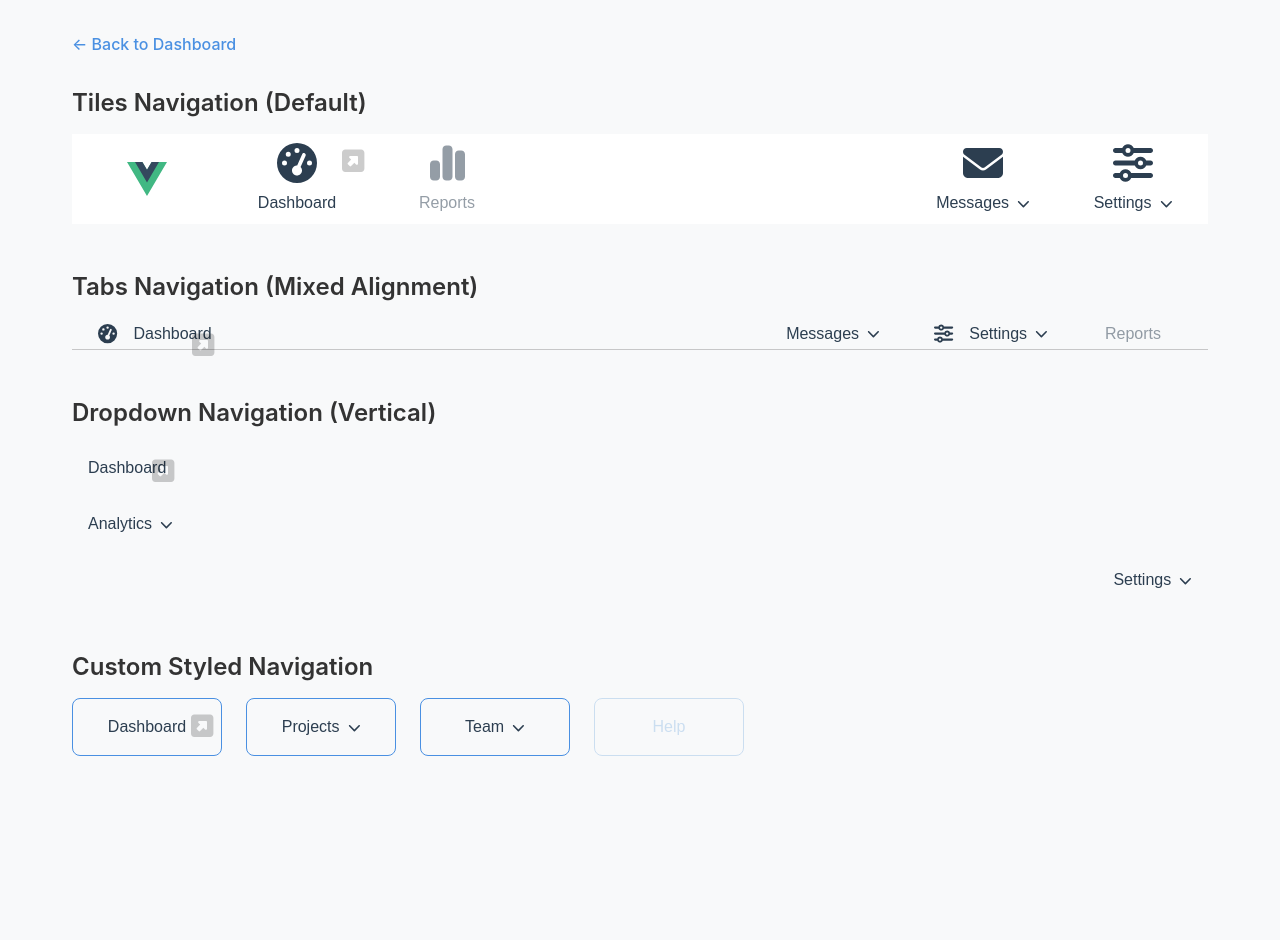
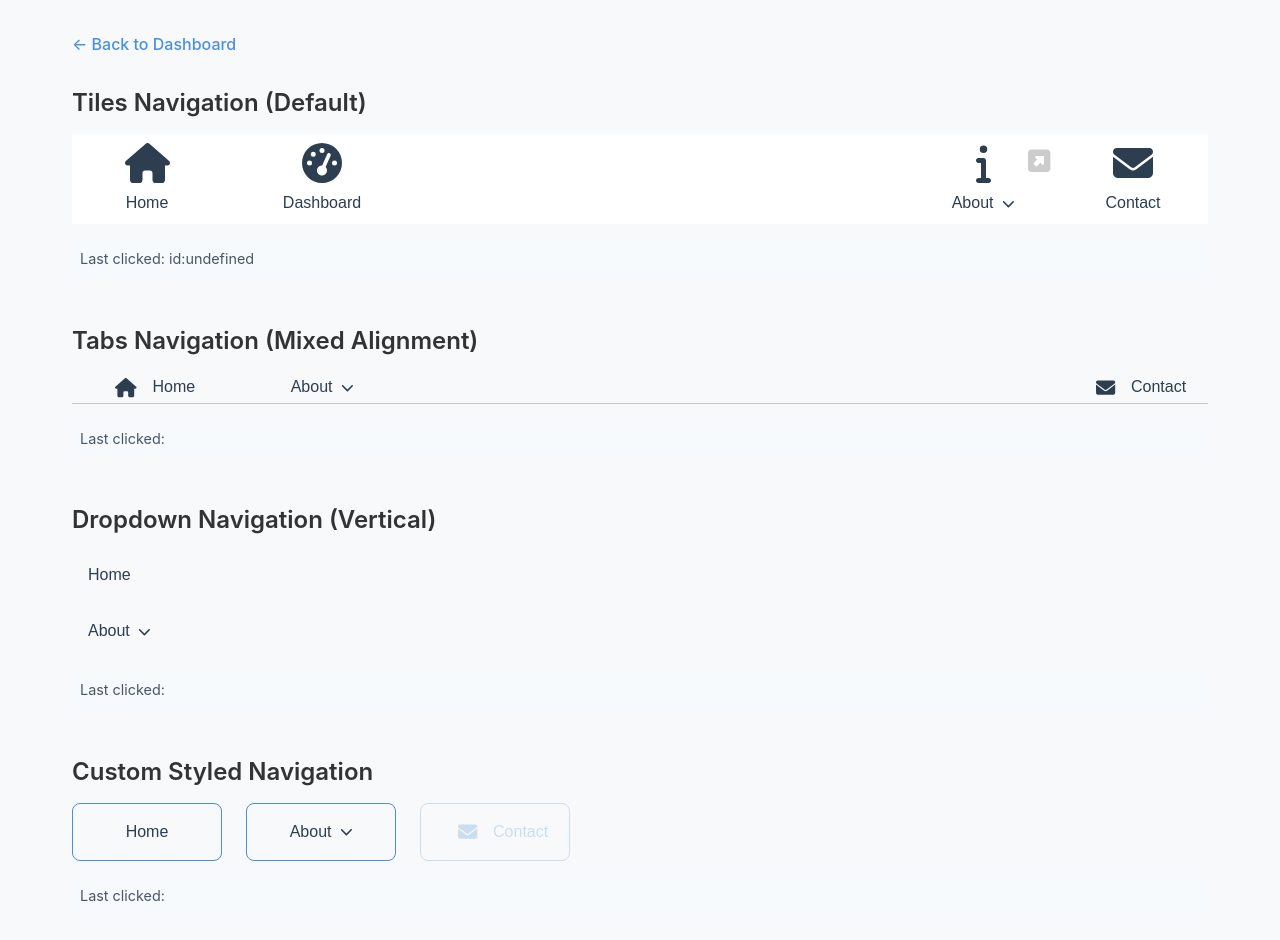
Before and after one commit to a-vision/vue-input-components, a Vue app: page /navigation in a window 1280 px wide. Shown: the top 940 px of the page. Before the commit the page ends 836 px from the top, so only its background shows below. Built offline with nearby package versions, Linux system fonts and the light colour scheme.

Commit message:
Navigateion update

```diff
--- a/package.json
+++ b/package.json
@@ -1,6 +1,6 @@
 {
   "name": "@a-vision-software/vue-input-components",
-  "version": "1.2.1",
+  "version": "1.2.2",
   "description": "A collection of reusable Vue 3 input components with TypeScript support",
   "author": "A-Vision Software",
   "license": "MIT",
--- a/src/components/Navigation.vue
+++ b/src/components/Navigation.vue
@@ -42,7 +42,7 @@
             width: item.width || '150px',
             'min-width': item.width || '150px',
             'max-width': item.width || '150px',
-            'grid-column': `span ${Math.ceil(parseInt(item.width || '150px') / 150)}`,
+            'grid-column': item.alignment === 'right' ? `${index - items.length}` : `auto`,
           }"
           @click="(e) => !item.id.includes('spacer') && handleItemClick(item, e)"
         >
@@ -69,7 +69,11 @@
               </div>
             </div>
           </div>
-          <div v-if="item.url" class="navigation__external-link" @click.stop="openUrl(item.url)">
+          <div
+            v-if="item.url && parseInt(height || '0') >= 80"
+            class="navigation__external-link"
+            @click.stop="openUrl(item.url)"
+          >
             <font-awesome-icon icon="square-up-right" />
           </div>
           <div
@@ -146,7 +150,11 @@
               </div>
             </div>
           </div>
-          <div v-if="item.url" class="navigation__external-link" @click.stop="openUrl(item.url)">
+          <div
+            v-if="item.url && parseInt(height || '0') >= 80"
+            class="navigation__external-link"
+            @click.stop="openUrl(item.url)"
+          >
             <font-awesome-icon icon="square-up-right" />
           </div>
           <div
@@ -206,7 +214,7 @@ const sortedItems = computed(() => {
 })
 
 const navigationGrid = computed(() => {
-  return props.items.map((item) => item.width || '150px').join(' ')
+  return sortedItems.value.map((item) => item.width || '150px').join(' ')
 })
 
 const handleItemClick = (item: NavigationItem, event: MouseEvent) => {
--- /dev/null
+++ b/src/types/index.ts
@@ -0,0 +1,3 @@
+import type { NavigationProps, NavigationItem } from './navigation'
+
+export type { NavigationProps, NavigationItem }
--- a/src/types/navigation.ts
+++ b/src/types/navigation.ts
@@ -4,7 +4,7 @@ export interface NavigationItem {
   url?: string
   icon?: string
   disabled?: boolean
-  alignment?: 'left' | 'right'
+  alignment?: 'left' | 'right' | 'start' | 'end'
   width?: string
   children?: NavigationItem[]
 }
--- a/src/views/NavigationTestView.vue
+++ b/src/views/NavigationTestView.vue
@@ -91,6 +91,7 @@
 
 <script setup lang="ts">
 import { ref } from 'vue'
+import type { NavigationItem } from '../types/navigation'
 import Navigation from '@/components/Navigation.vue'
 
 const activeDefaultItem = ref('')
@@ -98,218 +99,149 @@ const activeTabsItem = ref('')
 const activeDropdownItem = ref('')
 const activeCustomItem = ref('')
 
-const lastClicked = ref({
-  default: null,
-  tabs: null,
-  dropdown: null,
-  custom: null,
+const lastClicked = ref<Record<string, NavigationItem>>({
+  default: {} as NavigationItem,
+  tabs: {} as NavigationItem,
+  dropdown: {} as NavigationItem,
+  custom: {} as NavigationItem,
 })
 
-const defaultItems = [
+const defaultItems: NavigationItem[] = [
   {
     id: 'home',
-    label: '',
-    icon: 'img:/src/assets/logo.svg',
+    label: 'Home',
+    icon: 'house',
     width: '150px',
   },
   {
     id: 'dashboard',
     label: 'Dashboard',
-    url: '/dashboard',
     icon: 'gauge-high',
-    width: '150px',
-  },
-  {
-    id: 'reports',
-    label: 'Reports',
-    disabled: true,
-    icon: 'chart-simple',
-    width: '150px',
+    width: '200px',
   },
   {
     id: 'spacer',
     label: '',
-    width: 'auto',
+    width: '1fr',
   },
   {
-    id: 'messages',
-    label: 'Messages',
+    id: 'about',
+    label: 'About',
+    url: 'https://example.com',
+    icon: 'info',
     alignment: 'right',
-    icon: 'envelope',
     width: '150px',
     children: [
       {
-        id: 'inbox',
-        label: 'Inbox',
+        id: 'about-1',
+        label: 'About 1',
       },
       {
-        id: 'sent',
-        label: 'Sent',
+        id: 'about-2',
+        label: 'About 2',
       },
     ],
   },
   {
-    id: 'settings',
-    label: 'Settings',
+    id: 'contact',
+    label: 'Contact',
+    icon: 'envelope',
+    width: '150px',
     alignment: 'right',
-    icon: 'sliders',
-    width: '150px',
+  },
+]
+
+const mixedAlignmentItems: NavigationItem[] = [
+  {
+    id: 'home',
+    label: 'Home',
+    url: 'https://example.com',
+    icon: 'house',
+  },
+  {
+    id: 'about',
+    label: 'About',
+    width: '200px',
     children: [
       {
-        id: 'profile',
-        label: 'Profile',
+        id: 'about-1',
+        label: 'About 1',
       },
       {
-        id: 'security',
-        label: 'Security',
+        id: 'about-2',
+        label: 'About 2',
+      },
+    ],
+  },
+  {
+    id: 'spacer',
+    label: '',
+    width: '1fr',
+  },
+  {
+    id: 'contact',
+    label: 'Contact',
+    icon: 'envelope',
+    alignment: 'right',
+  },
+]
+
+const dropdownItems: NavigationItem[] = [
+  {
+    id: 'home',
+    label: 'Home',
+    url: 'https://example.com',
+    alignment: 'start',
+  },
+  {
+    id: 'about',
+    label: 'About',
+    alignment: 'start',
+    children: [
+      {
+        id: 'about-1',
+        label: 'About 1',
+      },
+      {
+        id: 'about-2',
+        label: 'About 2',
       },
     ],
   },
 ]
 
-const mixedAlignmentItems = [
+const customItems: NavigationItem[] = [
   {
-    id: 'dashboard',
-    label: 'Dashboard',
-    url: '/dashboard',
-    icon: 'gauge-high',
+    id: 'home',
+    label: 'Home',
+    url: 'https://example.com',
+    alignment: 'start',
   },
   {
-    id: 'spacer',
-    label: '',
-    width: 'auto',
-  },
-  {
-    id: 'settings',
-    label: 'Settings',
-    alignment: 'right',
-    icon: 'sliders',
+    id: 'about',
+    label: 'About',
+    alignment: 'start',
     children: [
       {
-        id: 'profile',
-        label: 'Profile',
+        id: 'about-1',
+        label: 'About 1',
       },
       {
-        id: 'security',
-        label: 'Security',
+        id: 'about-2',
+        label: 'About 2',
       },
     ],
   },
   {
-    id: 'reports',
-    label: 'Reports',
-    disabled: true,
-    alignment: 'right',
-  },
-  {
-    id: 'messages',
-    label: 'Messages',
-    children: [
-      {
-        id: 'inbox',
-        label: 'Inbox',
-      },
-      {
-        id: 'sent',
-        label: 'Sent',
-      },
-    ],
-  },
-]
-
-const dropdownItems = [
-  {
-    id: 'dashboard',
-    label: 'Dashboard',
-    url: '/dashboard',
-    alignment: 'start',
-  },
-  {
-    id: 'analytics',
-    label: 'Analytics',
-    alignment: 'start',
-    children: [
-      {
-        id: 'overview',
-        label: 'Overview',
-      },
-      {
-        id: 'reports',
-        label: 'Reports',
-      },
-      {
-        id: 'export',
-        label: 'Export',
-      },
-    ],
-  },
-  {
-    id: 'settings',
-    label: 'Settings',
-    alignment: 'end',
-    children: [
-      {
-        id: 'profile',
-        label: 'Profile',
-      },
-      {
-        id: 'security',
-        label: 'Security',
-      },
-      {
-        id: 'notifications',
-        label: 'Notifications',
-      },
-    ],
-  },
-]
-
-const customItems = [
-  {
-    id: 'dashboard',
-    label: 'Dashboard',
-    url: '/dashboard',
-    alignment: 'start',
-  },
-  {
-    id: 'projects',
-    label: 'Projects',
-    alignment: 'start',
-    children: [
-      {
-        id: 'active',
-        label: 'Active',
-      },
-      {
-        id: 'archived',
-        label: 'Archived',
-      },
-    ],
-  },
-  {
-    id: 'team',
-    label: 'Team',
-    alignment: 'end',
-    children: [
-      {
-        id: 'members',
-        label: 'Members',
-      },
-      {
-        id: 'roles',
-        label: 'Roles',
-      },
-    ],
-  },
-  {
-    id: 'help',
-    label: 'Help',
+    id: 'contact',
+    label: 'Contact',
+    icon: 'envelope',
     alignment: 'end',
     disabled: true,
   },
 ]
 
-const handleDefaultClick = (item) => {
+const handleDefaultClick = (item: NavigationItem) => {
   console.log('Default navigation clicked:', item)
   lastClicked.value.default = item
   if (item.url) {
@@ -317,7 +249,7 @@ const handleDefaultClick = (item) => {
   }
 }
 
-const handleTabsClick = (item) => {
+const handleTabsClick = (item: NavigationItem) => {
   console.log('Tabs navigation clicked:', item)
   lastClicked.value.tabs = item
   if (item.url) {
@@ -325,7 +257,7 @@ const handleTabsClick = (item) => {
   }
 }
 
-const handleDropdownClick = (item) => {
+const handleDropdownClick = (item: NavigationItem) => {
   console.log('Dropdown navigation clicked:', item)
   lastClicked.value.dropdown = item
   if (item.url) {
@@ -333,7 +265,7 @@ const handleDropdownClick = (item) => {
   }
 }
 
-const handleCustomClick = (item) => {
+const handleCustomClick = (item: NavigationItem) => {
   console.log('Custom navigation clicked:', item)
   lastClicked.value.custom = item
   if (item.url) {
```
Also changed, not shown: src/index.ts (+1 -12 lines).
